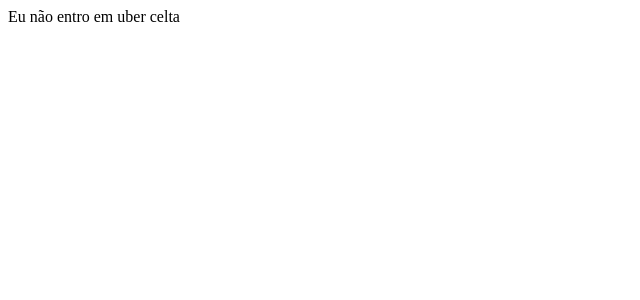
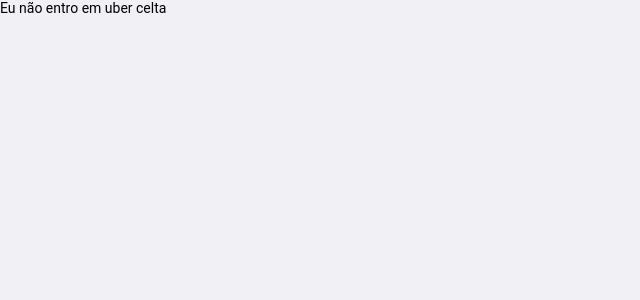
Before and after one commit to Madeuss/AutoSegMiniApp, a React (Create React App) app: page / in a window 1280 px wide. Shown: the top 300 px of the page, without its empty margins (0-640 px from the left). Built offline with nearby package versions, Linux system fonts and the light colour scheme.

Commit message:
pin a global styles

```diff
--- a/src/App.js
+++ b/src/App.js
@@ -1,6 +1,8 @@
 import React from "react"
 
 import Routes from "./routes"
+
+import "./global.css"
 
 function App() {
   return <Routes />
--- /dev/null
+++ b/src/global.css
@@ -0,0 +1,12 @@
+* {
+  margin: 0;
+  padding: 0;
+  outline: 0;
+  box-sizing: border-box;
+}
+
+body {
+  font: 400 14px Roboto, sans-serif;
+  background-color: #f0f0f5;
+  -webkit-font-smoothing: antialiased;
+}
```
